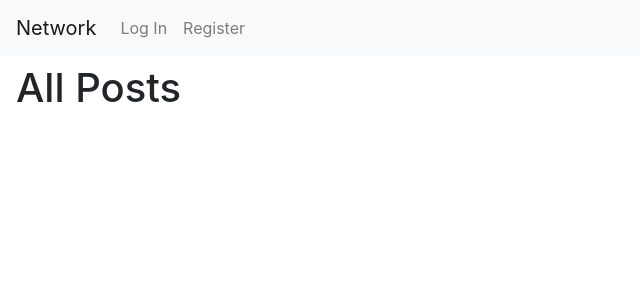
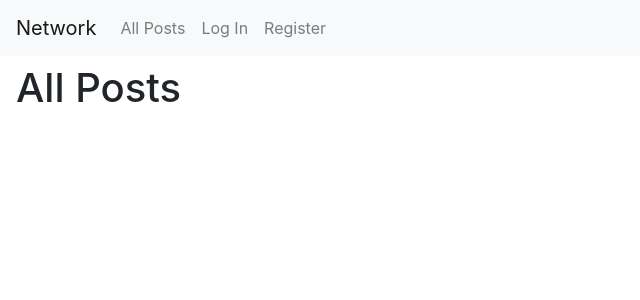
Before and after one commit to ivanseibel/cs50w-project4-network, a Django app: page / in a window 1280 px wide. Shown: the top 300 px of the page, without its empty margins (0-640 px from the left). Run offline with Django 3.2, Linux system fonts and the light colour scheme; some libraries are stand-ins or nearby versions.

Commit message:
fix: load all posts must be showed if not signed

```diff
--- a/network/templates/network/layout.html
+++ b/network/templates/network/layout.html
@@ -34,6 +34,9 @@
                 </li>
                 {% else %}
                 <li class="nav-item">
+                    <a class="nav-link" id="btn-all-posts" href="#">All Posts</a>
+                </li>
+                <li class="nav-item">
                     <a class="nav-link" href="{% url 'login' %}">Log In</a>
                 </li>
                 <li class="nav-item">
```
